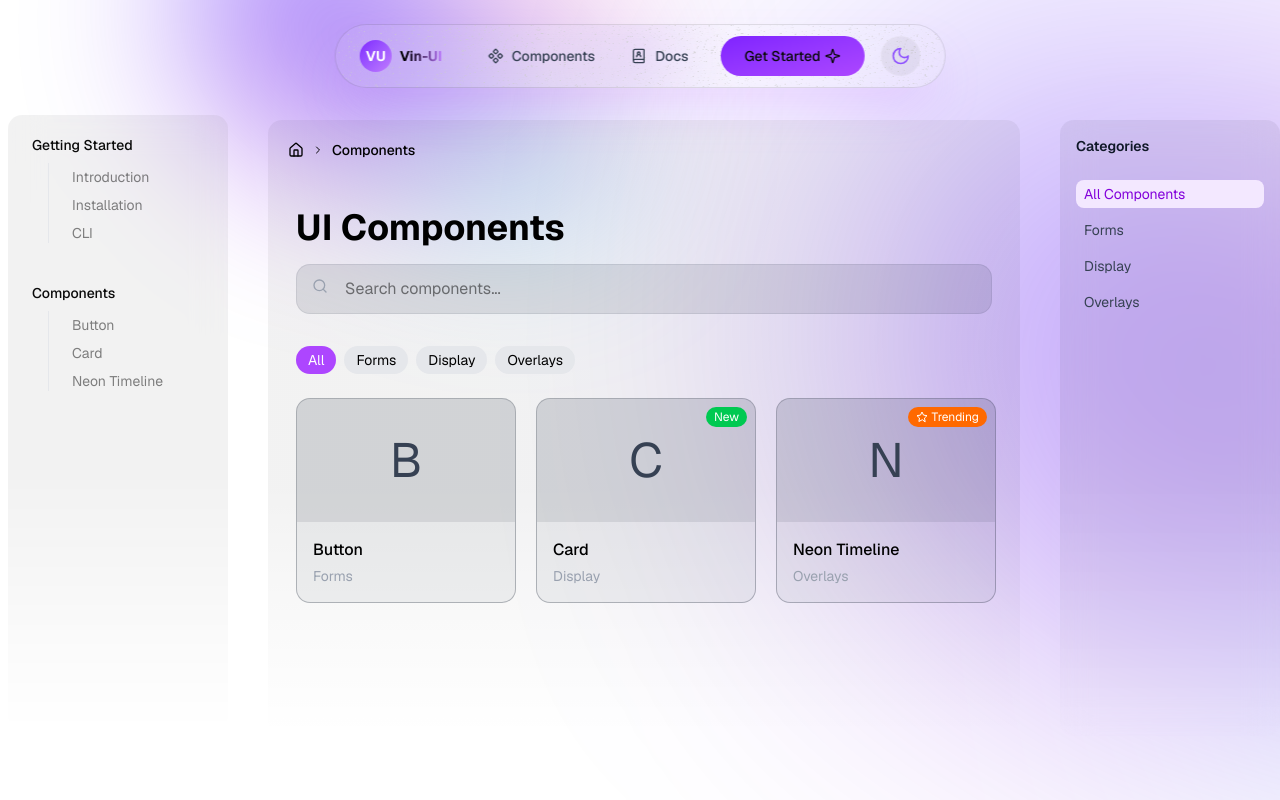
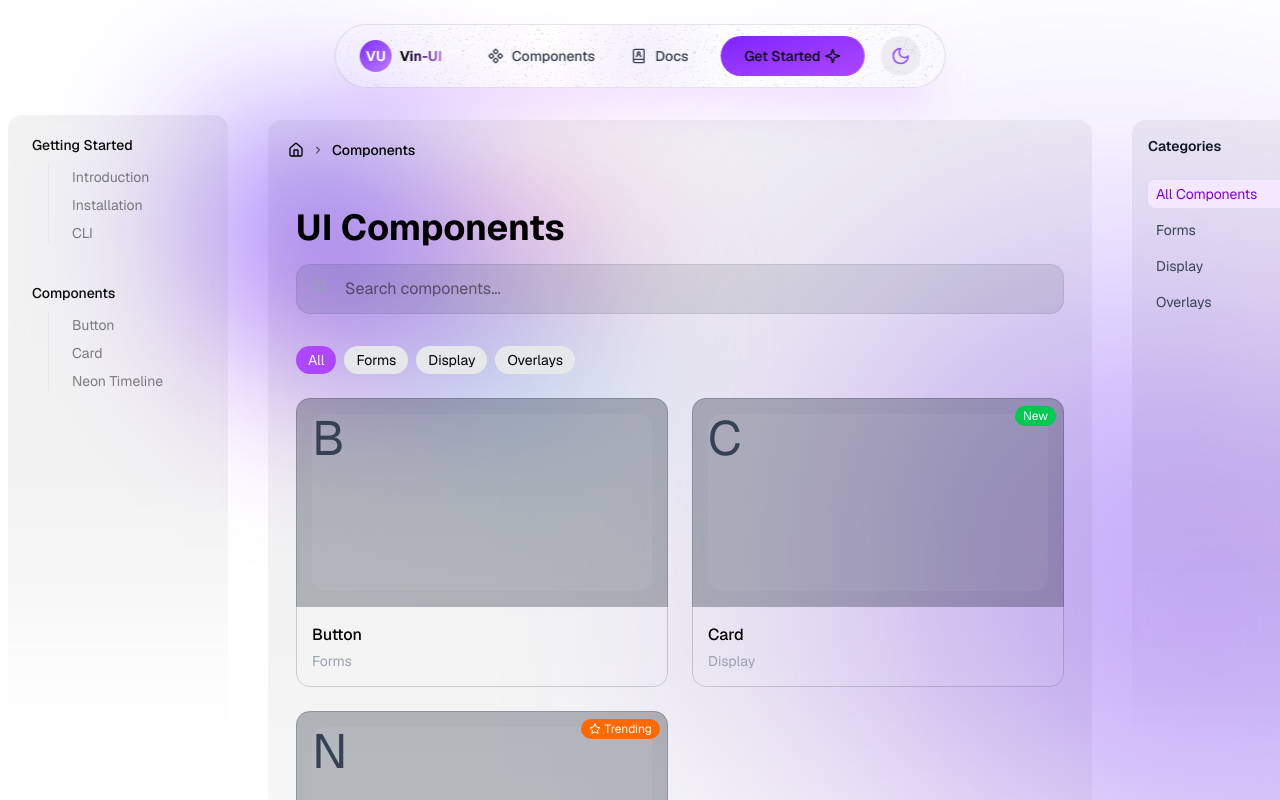
Before and after one commit to vin-dKR/vin-ui, a Next.js app: page /components in a window 1280 px wide. Shown: the top 800 px of the page. Built offline with nearby package versions, Linux system fonts and the light colour scheme.

Commit message:
glowing card added on top of the grid-cards

```diff
--- a/app/components/layout.tsx
+++ b/app/components/layout.tsx
@@ -46,7 +46,7 @@ const ComponentsLayout = ({ children }: ComponentsLayoutProps) => {
             <MultiColorBg width="800" height="700" className="absolute opacity-50 dark:opacity-25 bottom-[700px] -left-[200px] lg:bottom-[400px] lg:left-[00px]" />
             <MultiColorBg width="1600" height="1600" className="absolute opacity-50 dark:opacity-25 -left-[200px] lg:-bottom-[400px] lg:left-[500px]" />
 
-            <div className="flex flex-col md:flex-row mx-3 md:mx-auto relative gap-2 md:gap-10">
+            <div className="flex flex-col md:flex-row mx-3 md:mx-auto relative gap-4 lg:gap-10">
                 <aside
                     className="fixed px-4 pr-2 pt-4 bg-gradient-to-b dark:from-white/5 bg-opacity-50 from-black/5 from-60% to-transparent backdrop-blur-lg rounded-xl top-[calc(5rem_+_35px)] z-30 ml-2 hidden h-[calc(90vh-6.5rem)] w-[220px] shrink-0 md:sticky md:block"
                 >
--- a/app/components/page.tsx
+++ b/app/components/page.tsx
@@ -14,17 +14,16 @@ export default function ComponentsPage() {
 
 
     return (
-        <div className='flex w-full flex-row gap-8'>
+        <div className='flex w-full flex-row gap-2 lg:gap-8'>
             <div className="p-5 w-full bg-gradient-to-b dark:from-white/5 from-black/5 from-60% to-transparent rounded-xl text-white">
                 <Breadcrumbs
                     currentPage="Components"
                 />
 
-                <div className="container mx-auto px-2 pt-12 text-black dark:text-white">
+                <div className="px-2 pt-12 text-black dark:text-white">
                     <h1 className="text-4xl font-bold mb-4">UI Components</h1>
 
-                    <div className="gap-8">
-                        <div className="md:col-span-4">
+                    <div className="w-full lg:w-full gap-8">
                         <SearchBar searchQuery={searchQuery} setSearchQuery={setSearchQuery} />
                         <CategoryFilter
                             selectedCategory={selectedCategory}
@@ -37,10 +36,9 @@ export default function ComponentsPage() {
                     </div>
                 </div>
             </div>
-            </div>
 
             <div
-                className="fixed px-4 pt-4 bg-gradient-to-b dark:from-white/5 from-black/5 from-60% to-transparent backdrop-blur-lg rounded-xl top-[calc(5rem_+_35px)] z-30 ml-2 hidden h-[calc(90vh-6.5rem)] w-[220px] shrink-0 md:sticky md:block"
+                className="fixed px-4 pt-4 bg-gradient-to-b dark:from-white/5 from-black/5 from-60% to-transparent backdrop-blur-lg rounded-xl z-30 ml-2 hidden h-[calc(90vh-6.5rem)] w-[220px] shrink-0 md:sticky md:block"
             >
                 <MetadataBar
                     selectedCategory={selectedCategory}
--- a/components/ui/blocks/components/ComponentGrid.tsx
+++ b/components/ui/blocks/components/ComponentGrid.tsx
@@ -1,6 +1,7 @@
 import Link from 'next/link';
 import { IconStar } from '@tabler/icons-react';
 import { docsConfig } from '@/lib/docs-config';
+import GlowingCard from './GlowingCard';
 
 const NEW_COMPONENTS = ['Card']
 const TRENDING_COMPONENTS = ['Neon Timeline']
@@ -17,19 +18,16 @@ const ComponentsGrid = ({ selectedCategory, searchQuery }: ComponentsGridProps)
         })
 
     return (
-        <div className="grid grid-cols-1 sm:grid-cols-2 lg:grid-cols-3 gap-6">
+        <div className="grid grid-cols-1 lg:grid-cols-2 gap-4 lg:gap-6 lg:min-w-3xl">
             {filteredComponents.map((item, index) => {
                 const isNew = NEW_COMPONENTS.includes(item.title);
                 const isTrending = TRENDING_COMPONENTS.includes(item.title);
 
                 return (
-                    <Link
-                        key={index}
-                        href={item.href}
-                        className="group min-w-[220px] w-auto h-full bg-gray-900/5 rounded-xl overflow-hidden hover:transform hover:scale-102 transition-all border border-gray-800/30 hover:border-purple-500/50"
-                    >
-                        <div className="aspect-video bg-gray-800/10 p-4 flex items-center justify-center relative">
-                            <div className="text-5xl text-gray-700 group-hover:text-purple-500 transition-colors">
+                    <a key={index} href={item.href}>
+                        <GlowingCard className="h-full w-full group-hover:border-purple-500/50">
+                            <div className="aspect-video bg-gray-900/30 p-4 flex items-center justify-center relative">
+                                <div className="text-5xl bg-white/5 w-full h-full rounded-xl text-gray-700 group-hover:text-purple-500 transition-colors">
                                     {item.title[0]}
                                 </div>
                                 <div className="absolute top-2 right-2 flex gap-2">
@@ -40,7 +38,19 @@ const ComponentsGrid = ({ selectedCategory, searchQuery }: ComponentsGridProps)
                                     )}
                                     {isTrending && (
                                         <span className="text-xs bg-orange-500 text-white px-2 py-0.5 rounded-full flex items-center gap-1">
-                                        <IconStar size={12} />
+                                            <svg
+                                                xmlns="http://www.w3.org/2000/svg"
+                                                width="12"
+                                                height="12"
+                                                viewBox="0 0 24 24"
+                                                fill="none"
+                                                stroke="currentColor"
+                                                strokeWidth="2"
+                                                strokeLinecap="round"
+                                                strokeLinejoin="round"
+                                            >
+                                                <polygon points="12 2 15.09 8.26 22 9.27 17 14.14 18.18 21.02 12 17.77 5.82 21.02 7 14.14 2 9.27 8.91 8.26 12 2" />
+                                            </svg>
                                             Trending
                                         </span>
                                     )}
@@ -52,7 +62,8 @@ const ComponentsGrid = ({ selectedCategory, searchQuery }: ComponentsGridProps)
                                 </h3>
                                 <p className="text-sm text-gray-400">{item.category}</p>
                             </div>
-                    </Link>
+                        </GlowingCard>
+                    </a>
                 );
             })}
         </div>
--- /dev/null
+++ b/components/ui/blocks/components/GlowingCard.tsx
@@ -0,0 +1,138 @@
+import React, { useState, useRef } from 'react';
+
+interface MousePosition {
+    x: number;
+    y: number;
+}
+
+interface GlowingCardProps extends React.HTMLAttributes<HTMLDivElement> {
+    children: React.ReactNode;
+    className?: string;
+}
+
+const GlowingCard = ({ children, className, ...props }: GlowingCardProps) => {
+    const [mousePosition, setMousePosition] = useState<MousePosition>({ x: 0, y: 0 });
+    const cardRef = useRef<HTMLDivElement>(null);
+    const [dimensions, setDimensions] = useState({ width: 0, height: 0 });
+    const [isHovering, setIsHovering] = useState(false);
+
+    const handleMouseMove = (e: React.MouseEvent<HTMLDivElement>): void => {
+        if (cardRef.current) {
+            const rect = cardRef.current.getBoundingClientRect();
+            setMousePosition({
+                x: e.clientX - rect.left,
+                y: e.clientY - rect.top
+            });
+
+            if (!isHovering) {
+                setIsHovering(true);
+                setDimensions({
+                    width: rect.width,
+                    height: rect.height
+                });
+            }
+        }
+    };
+
+    const handleMouseLeave = (): void => {
+        setIsHovering(false);
+    };
+
+    // Calculate SVG path for the gradient - this creates a glow effect only at the border
+    const calculateGradientPath = () => {
+        if (!dimensions.width || !dimensions.height || !isHovering) return null;
+
+        // Calculate the closest point on the border to the mouse position
+        const halfWidth = dimensions.width / 2;
+        const halfHeight = dimensions.height / 2;
+
+        // Center-relative mouse position
+        const relX = mousePosition.x - halfWidth;
+        const relY = mousePosition.y - halfHeight;
+
+        // Determine the closest point on the border
+        let closestX, closestY;
+
+        // Simple approximation for finding closest border point
+        // This works because the card is rectangular
+        const ratio = Math.abs(relY / relX);
+        const aspectRatio = halfHeight / halfWidth;
+
+        if (ratio > aspectRatio) {
+            // Closest to top or bottom border
+            closestY = relY > 0 ? halfHeight : -halfHeight;
+            closestX = (relX / relY) * closestY;
+        } else {
+            // Closest to left or right border
+            closestX = relX > 0 ? halfWidth : -halfWidth;
+            closestY = (relY / relX) * closestX;
+        }
+
+        // Convert back to absolute coordinates
+        const borderX = closestX + halfWidth;
+        const borderY = closestY + halfHeight;
+
+        // Calculate gradient center and radii
+        return {
+            x: borderX,
+            y: borderY,
+            // Distance from mouse to border point affects the gradient spread
+            distance: Math.sqrt(Math.pow(mousePosition.x - borderX, 4) + Math.pow(mousePosition.y - borderY, 8))
+        };
+    };
+
+    const gradient = calculateGradientPath();
+
+    return (
+        <div
+            ref={cardRef}
+            className={`relative rounded-xl overflow-hidden bg-gray-100/5 dark:bg-gray-950/10 backdrop-shadow-lg transition-transform hover:scale-[1.02] ${className}`}
+            onMouseMove={handleMouseMove}
+            onMouseLeave={handleMouseLeave}
+            {...props}
+        >
+            <div className="absolute inset-0 rounded-xl border border-gray-800/20 dark:border-zinc-100/5"></div>
+
+            {gradient && (
+                <div
+                    className="absolute inset-0 rounded-xl pointer-events-none overflow-hidden transition-opacity duration-200"
+                    style={{
+                        opacity: isHovering ? 1 : 0,
+                        boxShadow: 'none',
+                    }}
+                >
+                    <div
+                        className="absolute inset-0 pointer-events-none"
+                        style={{
+                            background: `radial-gradient(
+                                circle at ${gradient.x}px ${gradient.y}px,
+                                rgba(168, 85, 247, 0.8) 0%,
+                                rgba(168, 85, 247, 0.4) ${Math.min(20, gradient.distance)}px,
+                                rgba(168, 85, 247, 0) ${Math.min(80, gradient.distance * 8)}px
+                            )`,
+                            maskImage: 'linear-gradient(to right, black, black)',
+                            WebkitMaskComposite: 'destination-out',
+                            maskComposite: 'exclude',
+                            WebkitMaskImage: `
+                            linear-gradient(to right,
+                                            transparent ${dimensions.width - 2}px, black 2px),
+                                            linear-gradient(to bottom,
+                                                            transparent ${dimensions.height - 2}px, black 2px),
+                                                            linear-gradient(to right,
+                                                                            black 2px, transparent 2px),
+                                                                            linear-gradient(to bottom,
+                                                                                            black 2px, transparent 2px)
+                                                                                            `,
+                            mixBlendMode: 'screen',
+                        }}
+                    />
+                </div>
+            )}
+            <div className="relative z-10">
+                {children}
+            </div>
+        </div>
+    )
+}
+
+export default GlowingCard
```
Lines whose indentation alone changed are shown as unchanged.
